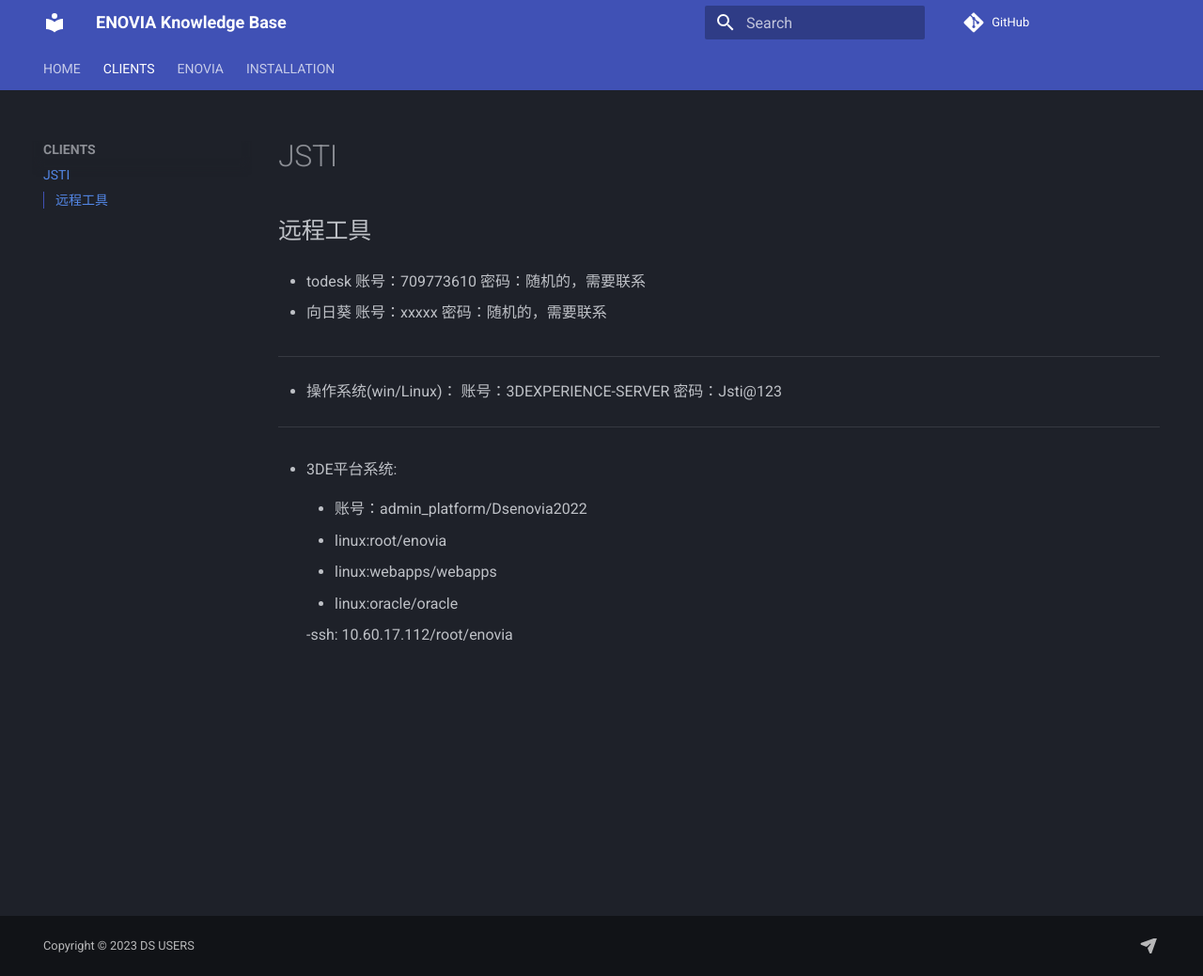
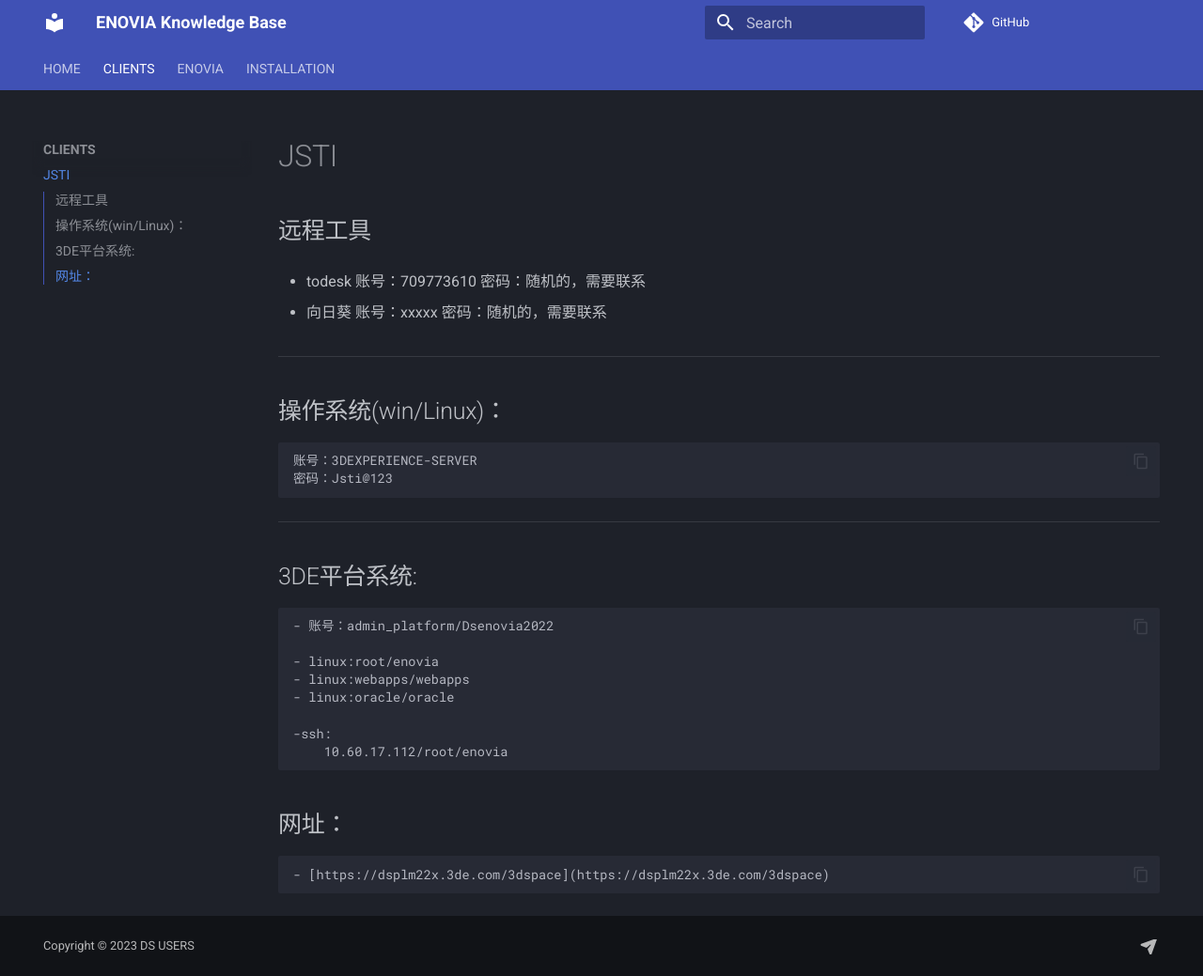
Before and after one commit to xuscode/ENO, an MkDocs documentation site: the page built from docs/CLIENTS/JSTI.md, in a window 1280 px wide and 1039 px high. Shown: the whole window at 94% size. Built offline with MkDocs 1.6.1 and Material for MkDocs 9.7.7, drawn with Linux system fonts in a browser that asks for light colours; nearby versions of some CDN libraries; comment, search, counter and statistics services are not loaded.

Commit message:
Thu 01/11/2024 16:01:11.13

```diff
--- a/docs/CLIENTS/JSTI.md
+++ b/docs/CLIENTS/JSTI.md
@@ -12,12 +12,12 @@
 
 ---
 
-- 操作系统(win/Linux)：
+## 操作系统(win/Linux)：
 	账号：3DEXPERIENCE-SERVER
 	密码：Jsti@123
 ---
 
-- 3DE平台系统:
+## 3DE平台系统:
 	- 账号：admin_platform/Dsenovia2022
 
 	- linux:root/enovia
@@ -26,3 +26,7 @@
 
 	-ssh:
 		10.60.17.112/root/enovia
+
+
+## 网址：
+	- [https://dsplm22x.3de.com/3dspace](https://dsplm22x.3de.com/3dspace)
```
